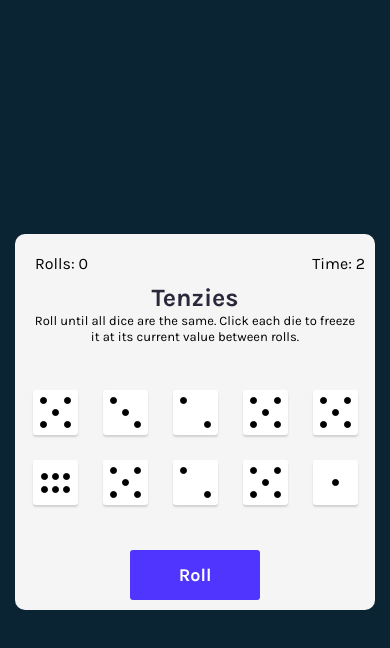
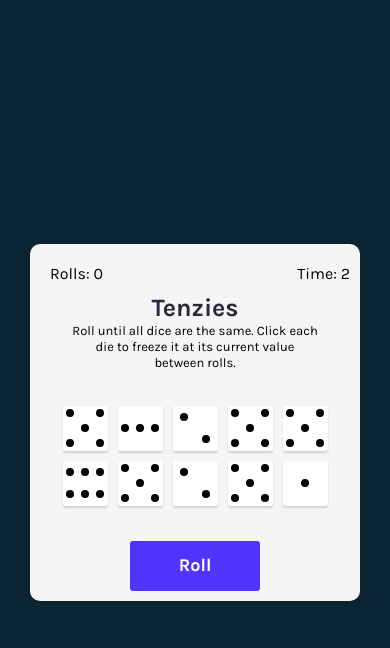
Before and after one commit to ol3gatron/Tenzies-game, a React (Vite) app: page / in a window 390 px wide. Both pictures are taken after a click on the button "Start game". Shown: the top 648 px of the page. Built offline with nearby package versions, Linux system fonts and the light colour scheme.

Commit message:
dices now styled with grid

```diff
--- a/src/components/Die.jsx
+++ b/src/components/Die.jsx
@@ -1,25 +1,18 @@
 function Die(props) {
   const style = {
     backgroundColor: props.isHeld ? "#59E391" : "#FFF",
-    borderRadius: "3px",
-    cursor: "pointer",
-    userSelect: "none",
-
-    width: "45px",
-    height: "45px",
-    position: "relative",
-    boxShadow: "0 2px 2px #00000026",
-    margin: "5px",
   }
 
 
   return (
     <div
       style={style}
-      className={props.value !== 6 ? `die die-${props.value}` : "die-6"}
+      className={`die die-${props.value}`}
       onClick={props.holdDice}
     >
-      {props.value === 1 && <span className="die-1--first"></span>}
+      {props.value === 1 &&
+        <span className="die-1--first"></span>
+      }
       {props.value === 2 &&
         <>
           <span className="die-2--first"></span>
@@ -51,14 +44,14 @@ function Die(props) {
         </>
       }
       {props.value === 6 &&
-        <div className="die-6-container">
+        <>
           <span className="die-6--first"></span>
           <span className="die-6--second"></span>
           <span className="die-6--third"></span>
           <span className="die-6--fourth"></span>
           <span className="die-6--fifth"></span>
           <span className="die-6--sixth"></span>
-        </div>
+        </>
       }
     </div>
   )
--- a/src/index.css
+++ b/src/index.css
@@ -23,7 +23,7 @@ main {
   border-radius: 10px;
   display: flex;
   flex-direction: column;
-  justify-content: center;
+  justify-content: space-between;
   align-items: center;
   padding: 10px;
 }
@@ -42,122 +42,71 @@ main {
 .container {
   display: grid;
   grid-template-columns: 1fr 1fr 1fr 1fr 1fr;
-  grid-template-rows: 1fr 1fr;
-  gap: 15px;
-  margin: 40px 0;
+  margin: 30px 0;
+}
+
+.die {
+  border-radius: 3px;
+  width: 45px;
+  height: 45px;
+  box-shadow: 0 2px 2px #00000026;
+  margin: 5px;
+  display: grid;
+  align-items: center;
+  justify-items: center;
+  cursor: pointer;
 }
 
 .die > span {
-  width: 7px;
-  height: 7px;
-  border: 1px solid black;
-  margin: 7px;
+  width: 8px;
+  height: 8px;
   border-radius: 50%;
   background-color: #000;
-  position: absolute;
 }
 
 .die-1 {
-  display: flex;
-  flex-direction: column;
-  justify-content: center;
-  align-items: center;
+  grid-template-columns: 1fr;
+}
+
+.die-2, .die-4 {
+  grid-template-columns: 1fr 1fr;
+  grid-template-rows: 1fr 1fr;
 }
 
 .die-2--second {
-  right: 0;
-  bottom: 0;
+  grid-column: 2 / 3;
+  grid-row: 2 / 3;
 }
 
-.die-3 {
-  display: flex;
-  justify-content: center;
-  align-items: center;
+.die-3, .die-5 {
+  grid-template-columns: 1fr 1fr 1fr;
+  grid-template-rows: 1fr 1fr 1fr;
 }
 
-.die-3--first {
-  top: 0;
-  left: 0;
-}
-
-.die-3--second {
-  right: 0;
-  bottom: 0
-}
-
-.die-4--first {
-  top: 0;
-  right: 0;
-}
-
-.die-4--second {
-  bottom: 0;
-  right: 0;
-}
-
-.die-4--third {
-  bottom: 0;
-  left: 0;
-}
-
-.die-4--fourth {
-  top: 0;
-  left: 0;
-}
-
-.die-5--first {
-  top: 0;
-  right: 0;
+.die-3 > span {
+  grid-row: 2 / 3;
 }
 
 .die-5--second {
-  bottom: 0;
-  right: 0;
+  grid-column: 3 / 4;
+  grid-row: 3 / 4;
 }
 
 .die-5--third {
-  bottom: 0;
-  left: 0;
+  grid-column: 2 / 3;
+  grid-row: 2 / 3;
 }
 
 .die-5--fourth {
-  top: 0;
-  left: 0;
+  grid-column: 3 / 4;
 }
 
-.die-5 {
-  display: flex;
-  justify-content: center;
-  align-items: center;
-}
-
-.die-6-container {
-  display: grid;
-  grid-template-columns: 1fr 1fr 1fr;
-  grid-template-rows: 1fr 1fr;
+.die-5--fifth {
+  grid-row: 3 / 4;
 }
 
 .die-6 {
-  border-radius: 3px;
-  width: 45px;
-  height: 45px;
-  position: relative;
-  background-color: rgb(89, 227, 145);
-  box-shadow: 0 2px 2px #00000026;
-  margin: 10px;
-  display: flex;
-  flex-direction: column;
-  justify-content: center;
-  align-items: center;
-}
-
-.die-6-container > span {
-  width: 7px;
-  height: 7px;
-  border: 1px solid black;
-  border-radius: 50%;
-  background-color: #000;
-  margin: 3px 2px;
+  grid-template-columns: 1fr 1fr 1fr;
 }
 
 .die:active {
@@ -189,7 +138,7 @@ main {
 }
 
 .main--instructions {
-  max-width: 330px;
+  max-width: 250px;
   text-align: center;
   font-weight: 400;
   font-size: 13px;
@@ -208,7 +157,11 @@ main {
 
 @media (max-width: 500px) {
   main {
-    min-width: 360px;
-    min-height: 360px;
+    min-width: 330px;
+    min-height: 330px;
+  }
+
+  .main--instructions {
+    max-width: 250px;
   }
 }
```
